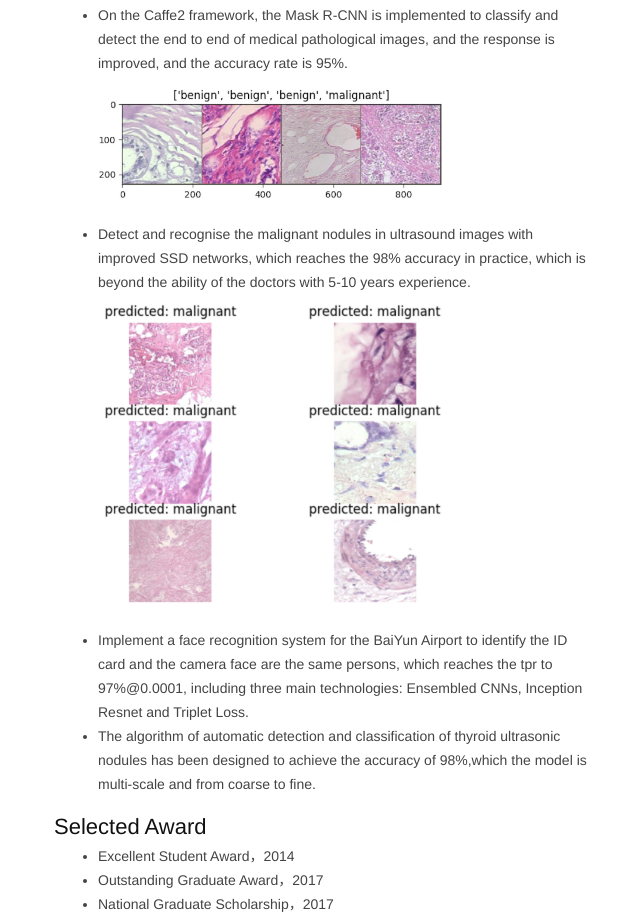
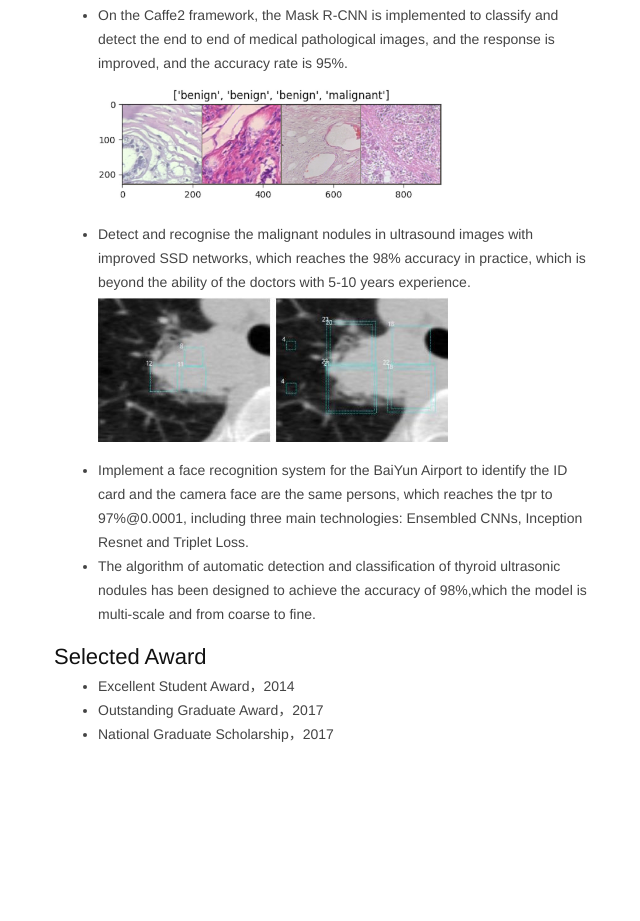
Before and after one commit to WenshuangSong/wenshuangsong.github.io, a plain HTML site: page index.html in a window 1280 px wide. Shown: the part 1565-2486 px from the top of the page, without its empty margins (106-746 px from the left). After the commit the page ends 2316 px from the top, so only its background shows below. Drawn offline with Linux system fonts and the light colour scheme.

Commit message:
Update index.html

```diff
--- a/index.html
+++ b/index.html
@@ -555,7 +555,7 @@ From Sept. 2014 to Jul. 2017<br /></p>
 
 <li>On the Caffe2 framework, the Mask R-CNN is implemented to classify and detect the end to end of medical pathological images, and the response is improved, and the accuracy rate is 95%.<p><img src='./images/3.jpg', width='350'></p></li>
 
-<li>Detect and recognise the malignant nodules in ultrasound images with improved SSD networks, which reaches the 98% accuracy in practice, which is beyond the ability of the doctors with 5-10 years experience.<p><img src='./images/1.jpg', width='350'></p></li>
+<li>Detect and recognise the malignant nodules in ultrasound images with improved SSD networks, which reaches the 98% accuracy in practice, which is beyond the ability of the doctors with 5-10 years experience.<p><img src='./images/2.jpg', width='350'></p></li>
 
 <li>Implement a face recognition system for the BaiYun Airport to identify the ID card and the camera face are the same persons, which reaches the tpr to 97%@0.0001, including three main technologies: Ensembled CNNs, Inception Resnet and Triplet Loss.</li>
 
```
